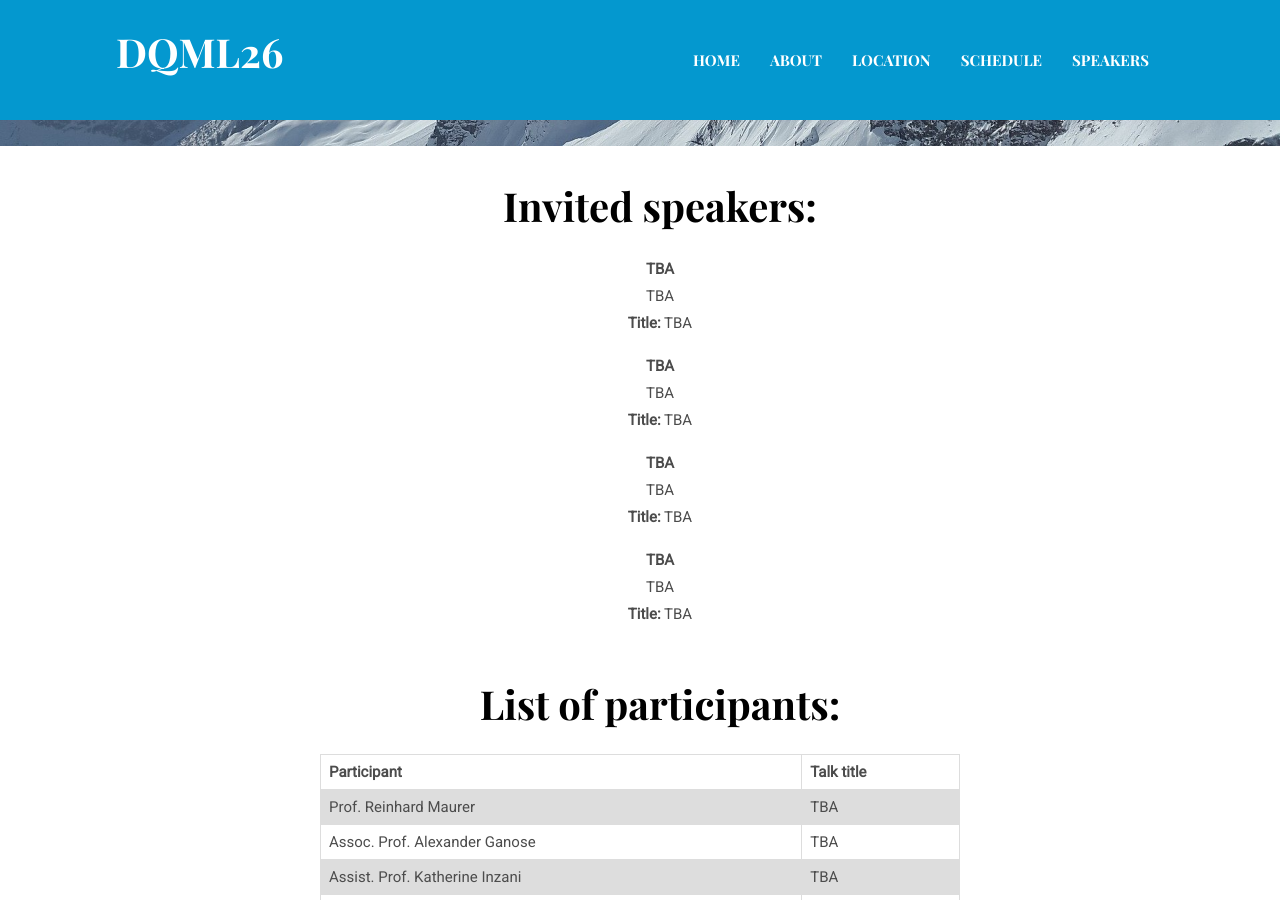
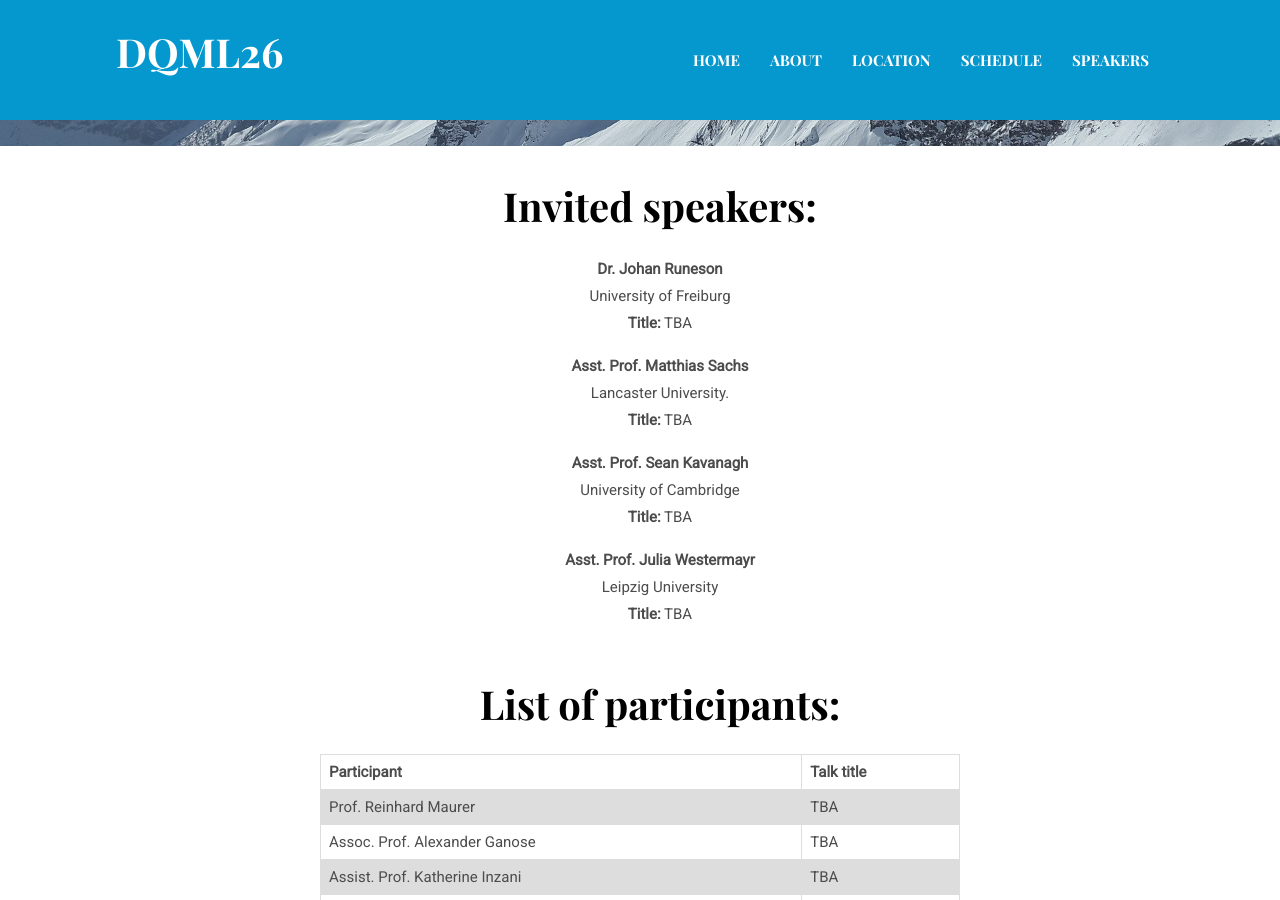
Before and after one commit to DQML26/DQML26.github.io, a Jekyll site: the page built from _pages/speakers.html, in a window 1280 px wide and 900 px high, scrolled down 358 px. Built offline with Jekyll 4.4.1, drawn with Linux system fonts in a browser that asks for light colours.

Commit message:
Update speakers

```diff
--- a/_pages/speakers.html
+++ b/_pages/speakers.html
@@ -23,16 +23,16 @@ title: Speakers and participants
   <ul>
     <br><br><h3><b>Invited speakers:</b></h3><br>
     <p>
-      <b>TBA</b><br>TBA <br> <b>Title:</b> TBA
+      <b>Dr. Johan Runeson</b><br>University of Freiburg <br> <b>Title:</b> TBA
     </p>
     <p>
-      <b>TBA</b><br> TBA  <br> <b>Title:</b> TBA
+      <b>Asst. Prof. Matthias Sachs</b><br> Lancaster University.  <br> <b>Title:</b> TBA
     </p>
     <p>
-      <b>TBA</b><br> TBA <br> <b>Title:</b> TBA
+      <b>Asst. Prof. Sean Kavanagh</b><br> University of Cambridge <br> <b>Title:</b> TBA
     </p>
     <p>
-      <b>TBA</b><br> TBA <br> <b>Title:</b> TBA
+      <b>Asst. Prof. Julia Westermayr</b><br> Leipzig University  <br> <b>Title:</b> TBA
     </p>
     <br><br>
     <h3><b>List of participants:</b></h3><br>
```
